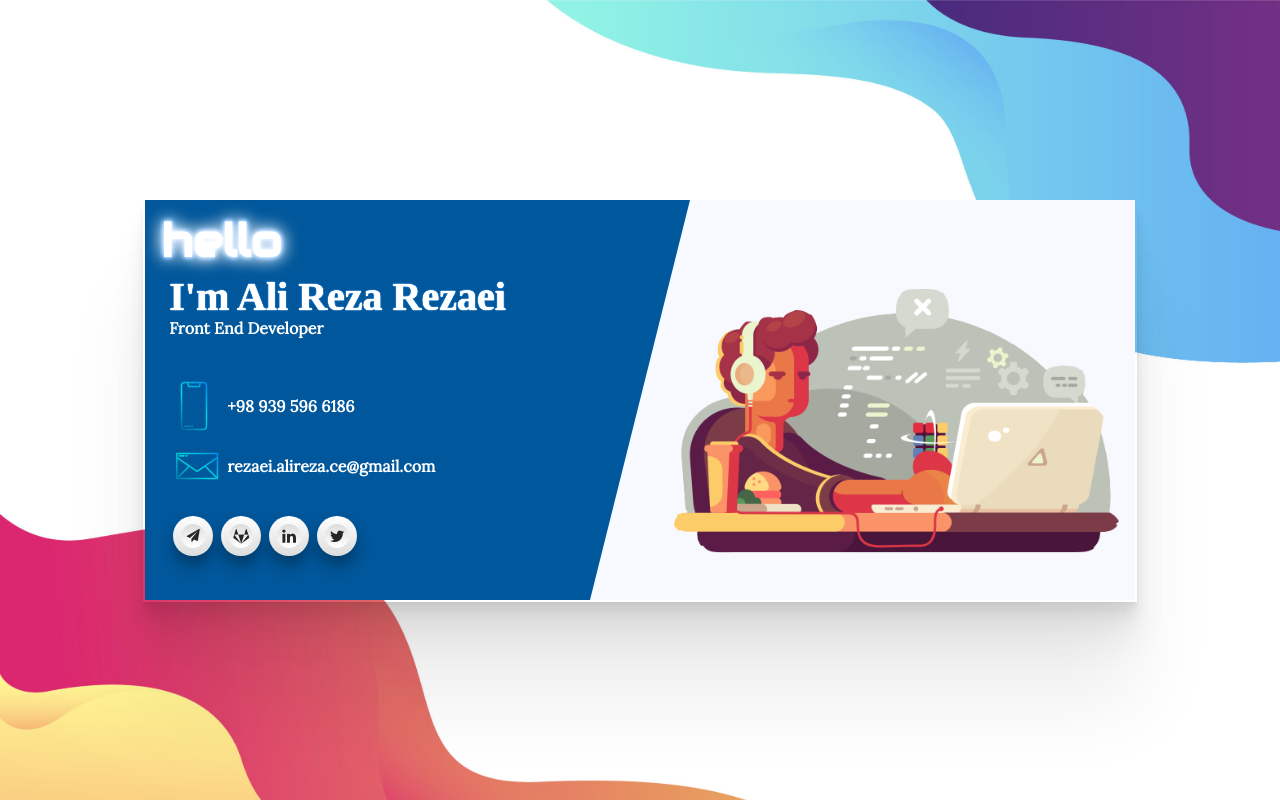
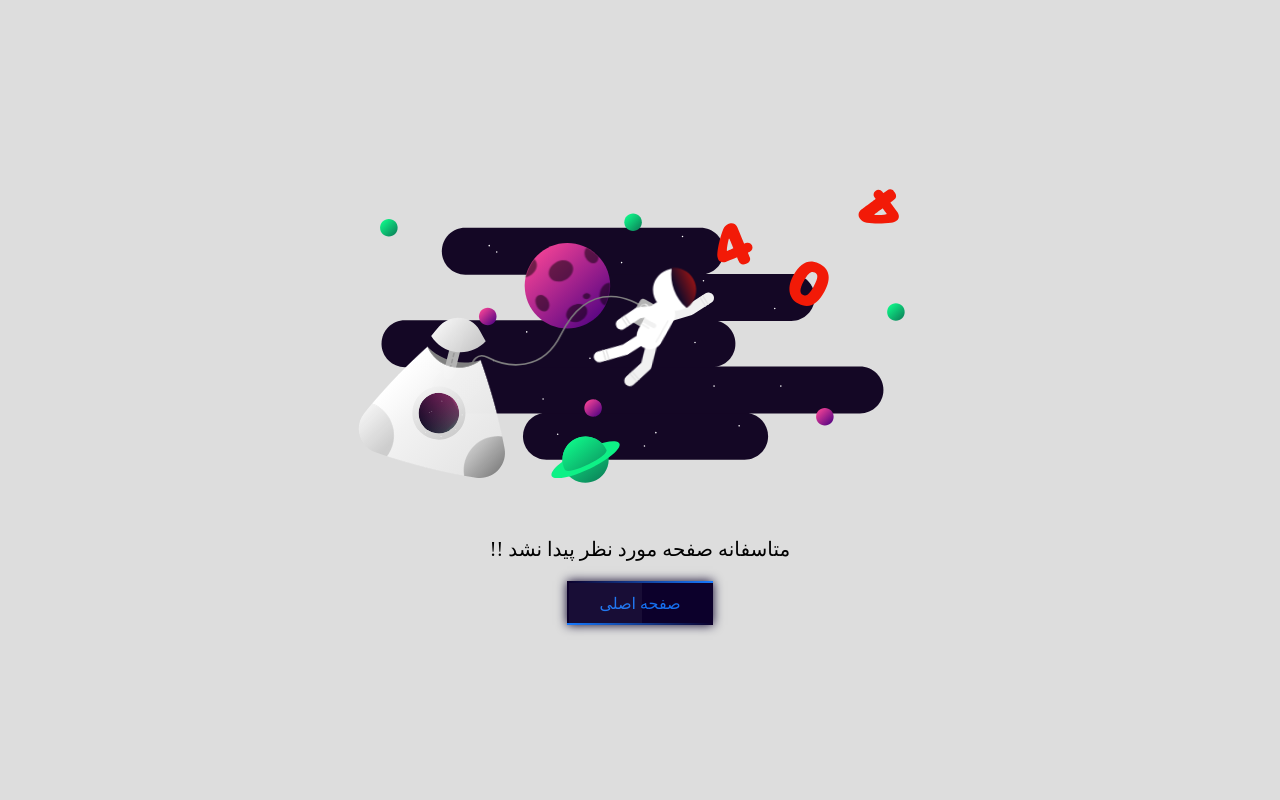
Before and after one commit to Alireza-ce/myResume, a React app: page / in a window 1280 px wide. Built offline with nearby package versions, Linux system fonts and the light colour scheme; a small style sheet from the web is missing; a web font is replaced by a local one.

Commit message:
fix address

```diff
--- a/src/service/router/router.js
+++ b/src/service/router/router.js
@@ -19,7 +19,7 @@ export const routing = (
     <Router history={history}>
       {/* <Header /> */}
       <Switch>
-        <Route exact path="/" component={Resume} />
+        <Route exact path="/myResume" component={Resume} />
         <Route path="/login" component={Login} />
         <Private restricted component={Manager} path="/managers" exact />
         <Route path="*" component={NoMatch} />
```
Also changed, not shown: build/asset-manifest.json, build/index.html, build/service-worker.js, 10 other files.
